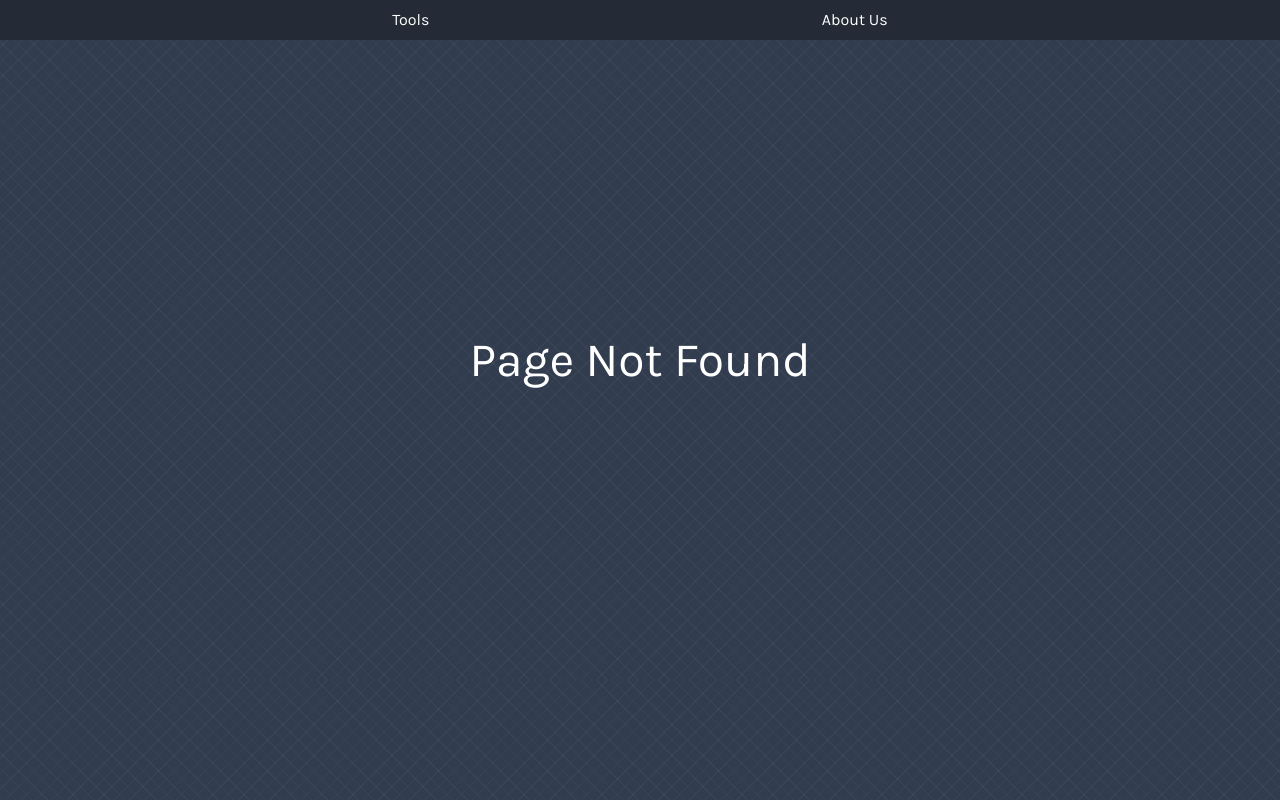
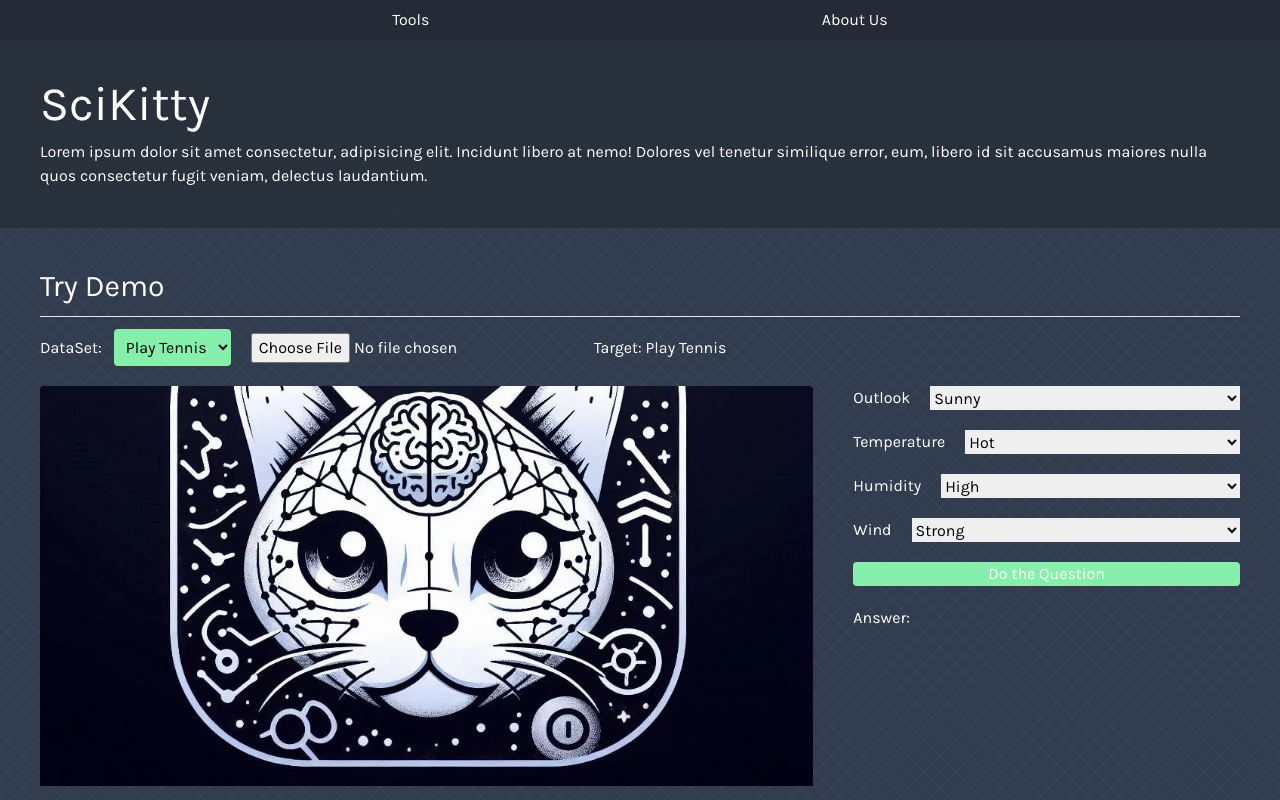
Before and after one commit to Joro-ch/ArtificialIntelligenceDemos, a Next.js app in the folder client/: page /SciKitty in a window 1280 px wide. Before the commit this address had no page. Shown: the top 800 px of the page. Built offline with nearby package versions, Linux system fonts and the light colour scheme.

Commit message:
SciKitty Page

```diff
--- /dev/null
+++ b/client/src/app/(pages)/SciKitty/page.jsx
@@ -0,0 +1,33 @@
+import SKTryDemo from "../../components/SKComponents/SKTryDemo";
+import TopicHeader from "@/app/components/Topic/TopicHeader";
+
+const DESC = `
+    Lorem ipsum dolor sit amet consectetur,
+    adipisicing elit. Incidunt libero at nemo!
+    Dolores vel tenetur similique error, eum, libero
+    id sit accusamus maiores nulla quos consectetur fugit veniam,
+    delectus laudantium.
+`
+
+const SciKitty = ({ }) => {
+    return (
+        <main>
+            <article className="text-[#ffffff] pb-10">
+                <TopicHeader title="SciKitty" description={DESC} />
+                <SKTryDemo />
+                <section className="mx-10 mt-10">
+                    <h2 className="text-3xl"> What{"'"}s SciKitty? </h2>
+                    <hr className="my-3" />
+                    <p> {DESC} </p>
+                </section>
+                <section className="mx-10 mt-10">
+                    <h2 className="text-3xl"> How does it work? </h2>
+                    <hr className="my-3" />
+                    <p> {DESC} </p>
+                </section>
+            </article>
+        </main>
+    )
+}
+
+export default SciKitty;
--- /dev/null
+++ b/client/src/app/components/SKComponents/SKTryDemo/index.jsx
@@ -0,0 +1,69 @@
+"use client";
+import Image from "next/image";
+import Papa from "papaparse";
+import TopicForm from "@/app/components/Topic/TopicForm";
+import { useState } from "react";
+
+const DATASETS = [{
+    name: "Play Tennis",
+    file_name: "playTennis.json",
+    target: "Play Tennis"
+}]
+
+const SKTryDemo = ({ }) => {
+
+    //State to store the values
+    const [values, setValues] = useState({});
+
+    const changeHandler = (e) => {
+        // Passing file data (event.target.files[0]) to parse using Papa.parse
+        const form = e.target;
+        Papa.parse(form.files[0], {
+            header: false,
+            skipEmptyLines: true,
+            complete: function (results) {
+
+                const header = results.data[0];
+                if (typeof header === 'object' && header !== null) {
+                    setValues(header);
+                };
+            },
+        });
+    };
+
+    return (
+        <section className="mx-10 mt-10">
+            <h2 className="text-3xl"> Try Demo </h2>
+            <hr className="my-3" />
+            <div className="flex pb-5 gap-5 items-center">
+                <span className="flex items-center gap-3">
+                    DataSet:
+                    <select className="text-black rounded bg-green-300 p-2">
+                        {DATASETS.map((dataset, index) => (
+                            <option key={index}> {dataset.name} </option>
+                        ))}
+                    </select>
+                </span>
+                <input
+                    type="file"
+                    name="file"
+                    accept=".csv"
+                    onChange={changeHandler}
+                />
+                <h5> Target: {DATASETS[0].target} </h5>
+            </div>
+            <div className="flex gap-10">
+                <Image
+                    width={3840}
+                    height={2160}
+                    src={"/images/SciKitty.webp"}
+                    alt={"SciKitty Logo"}
+                    className="h-[50vh] rounded-t w-full object-cover w-[350px] bg-[#323C4F]"
+                />
+                <TopicForm />
+            </div>
+        </section>
+    )
+}
+
+export default SKTryDemo;
--- /dev/null
+++ b/client/src/app/components/Topic/TopicForm/index.jsx
@@ -0,0 +1,70 @@
+"use client";
+import { useState } from "react";
+
+const TopicForm = ({  }) => {
+    const [answer, setAnswer] = useState("");
+
+    const onSubmit = async (e) => {
+        e.preventDefault();
+        const form = e.target;
+        const outlook = form.outlook.value;
+        const temperature = form.temperature.value;
+        const humidity = form.humidity.value;
+        const wind = form.wind.value;
+        const question = [outlook, temperature, humidity, wind];
+
+        const response = await fetch('/api/question', {
+            method: 'POST',
+            headers: {
+                'Content-Type': 'application/json',
+            },
+            body: JSON.stringify({ file_name: 'playTennis.json', pregunta: question }),
+        });
+
+        if (response.ok) {
+            const result = await response.json();
+            setAnswer(result.respuesta);
+        }
+    }
+
+    return (
+        <form className="flex flex-col gap-5 w-1/2" onSubmit={onSubmit}>
+            <span className="flex gap-5">
+                {"Outlook"}
+                <select className="w-full text-black" name="outlook">
+                    <option> Sunny </option>
+                    <option> Overcast </option>
+                    <option> Rain </option>
+                </select>
+            </span>
+            <span className="flex gap-5">
+                {"Temperature"}
+                <select className="w-full text-black" name="temperature">
+                    <option> Hot </option>
+                    <option> Mild </option>
+                    <option> Cool </option>
+                </select>
+            </span>
+            <span className="flex gap-5">
+                {"Humidity"}
+                <select className="w-full text-black" name="humidity">
+                    <option> High </option>
+                    <option> Normal </option>
+                </select>
+            </span>
+            <span className="flex gap-5">
+                {"Wind"}
+                <select className="w-full text-black" name="wind">
+                    <option> Strong </option>
+                    <option> Weak </option>
+                </select>
+            </span>
+            <button className="bg-green-300 rounded" type="submit">
+                Do the Question
+            </button>
+            <h5> Answer: {answer} </h5>
+        </form>
+    )
+}
+
+export default TopicForm;
```
Also changed, not shown: client/package.json (+6 -5 lines), 1 other file (tests, documents, lock files or other folders).
